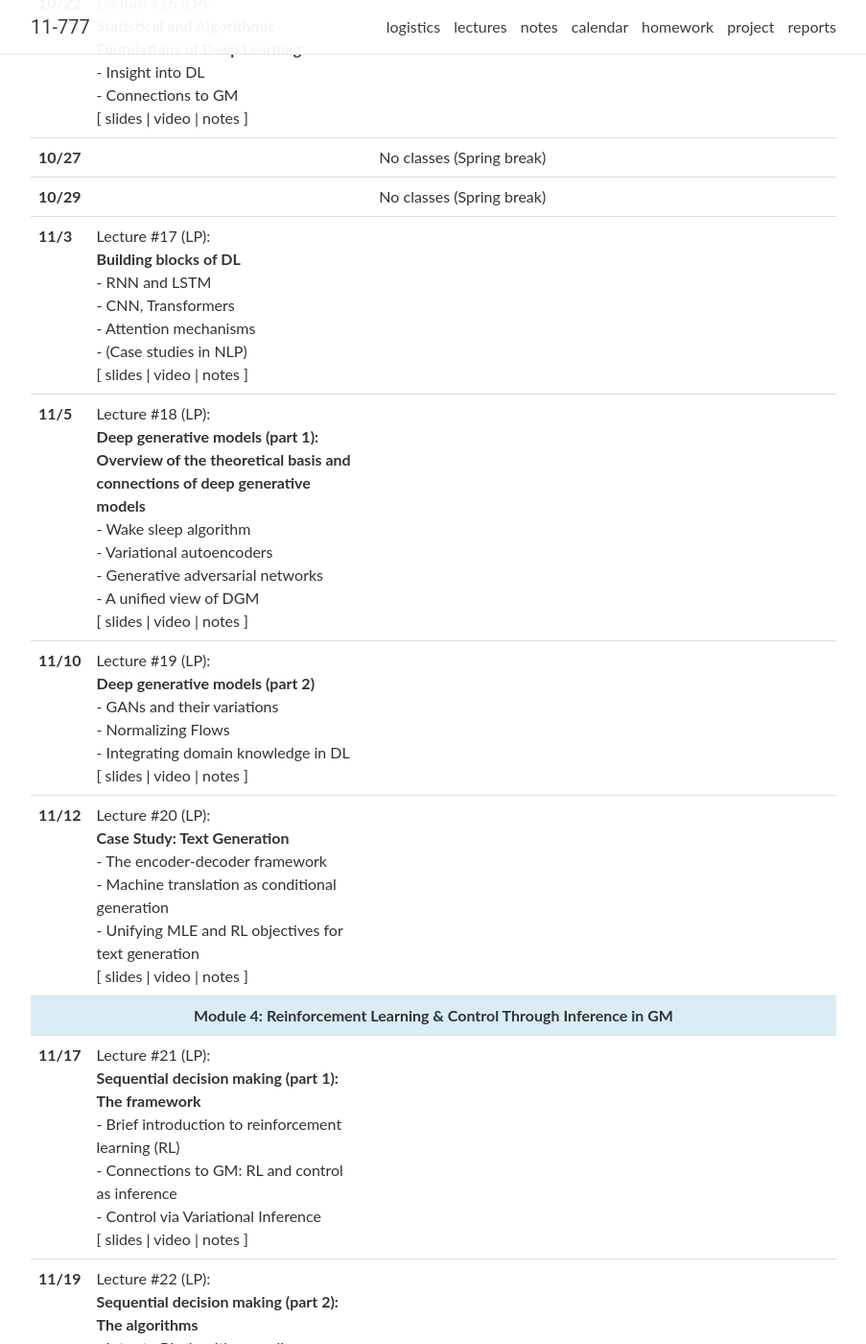
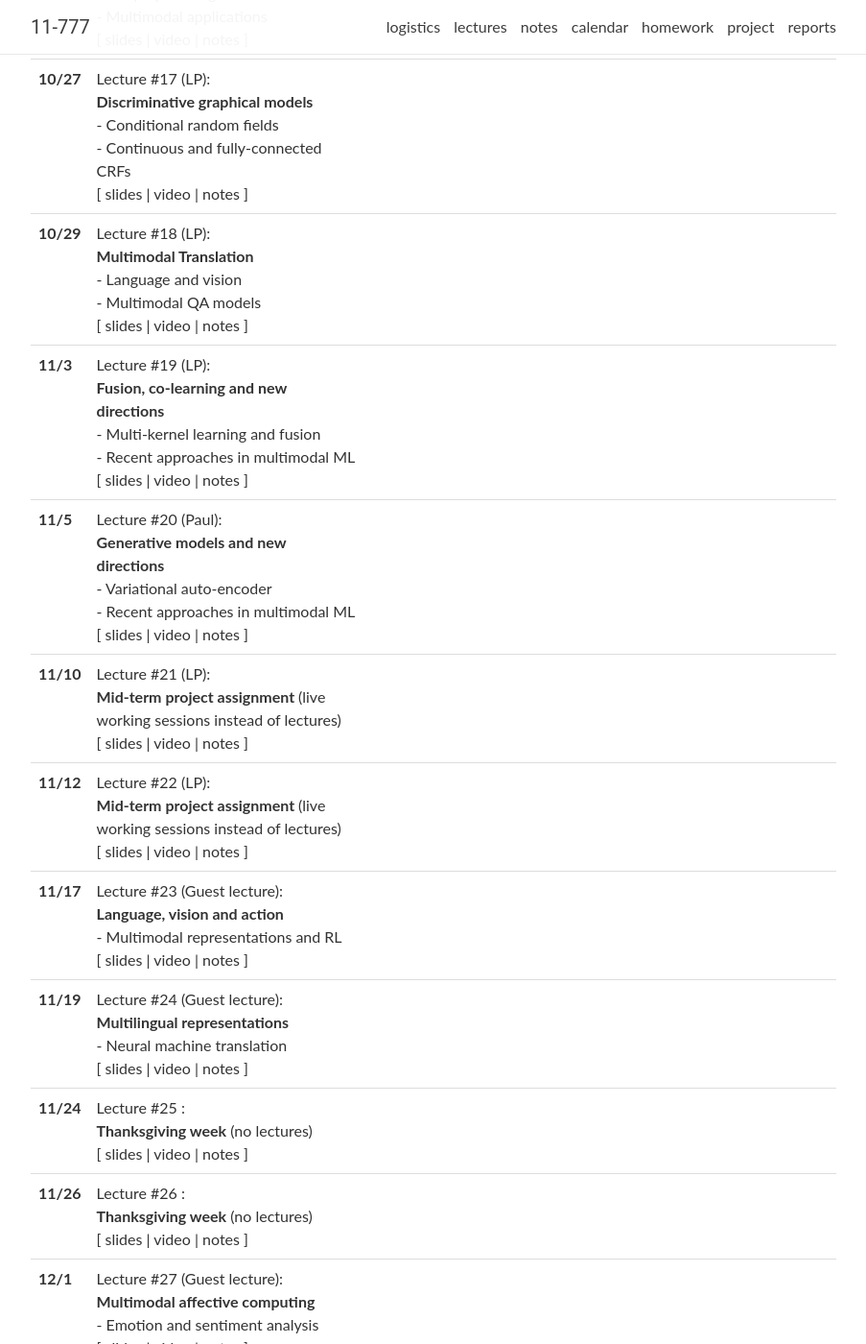
Before and after one commit to pliang279/mmml-course, a Jekyll site: the page built from _pages/lectures.md, in a window 1280 px wide and 1400 px high, scrolled down 2344 px. Shown: the whole window at 96% size, without its empty margins (188-1091 px from the left). Built offline with Jekyll 4.4.1, drawn with Linux system fonts in a browser that asks for light colours; nearby versions of some CDN libraries; comment, search, counter and statistics services are not loaded; some of the changed text lies outside the part shown.

Commit message:
Update lectures.yml

```diff
--- a/_data/lectures.yml
+++ b/_data/lectures.yml
@@ -1,5 +1,3 @@
-- title: "Module 1: Introduction, Representation, and Exact Inference"
-
 - date: 9/1
   lecturer: LP
   title: >
@@ -154,7 +152,9 @@
 - date: 10/13
   lecturer: LP
   title: >
-    <strong>Theory of Variational Inference: Inner and Outer Approximations</strong>
+    <strong>Alignment and representation</strong> <br />
+    - Multi-head attention <br />
+    - Multimodal transformers
   slides:
   annotated:
   video:
@@ -165,7 +165,9 @@
 - date: 10/15
   lecturer: LP
   title: >
-    <strong>Approximate Inference: Monte Carlo and Sequential Monte Carlo methods</strong>
+    <strong>Probabilistic graphical models</strong> <br />
+    - Dynamic Bayesian networks <br />
+    - Coupled and factor HMMs
   slides:
   annotated:
   video:
@@ -174,12 +176,11 @@
   logistics:
 
 - date: 10/20
-  lecturer: LP
+  lecturer: Paul
   title: >
-    <strong>Markov Chain Monte Carlo</strong> <br />
-    - Metropolis-Hastings <br />
-    - Hamiltonian Monte Carlo <br />
-    - Langevin Dynamics
+    <strong>Reinforcement learning</strong> <br />
+    - Markov decision process <br />
+    - Q learning and policy gradients
   slides:
   annotated:
   video:
@@ -187,14 +188,12 @@
   readings:
   logistics:
 
-- title: "Module 3: Deep Learning &amp; Generative Models"
-
 - date: 10/22
-  lecturer: LP
+  lecturer: Paul
   title: >
-    <strong>Statistical and Algorithmic Foundations of Deep Learning</strong> <br />
-    - Insight into DL <br />
-    - Connections to GM
+    <strong>Multimodal RL</strong> <br />
+    - Deep Q learning <br />
+    - Multimodal applications
   slides:
   annotated:
   video:
@@ -203,19 +202,37 @@
   logistics:
 
 - date: 10/27
-  title: No classes (Spring break)
+  lecturer: LP
+  title: >
+    <strong>Discriminative graphical models</strong> <br />
+    - Conditional random fields <br />
+    - Continuous and fully-connected CRFs
+  slides:
+  annotated:
+  video:
+  notes:
+  readings:
+  logistics:
 
 - date: 10/29
-  title: No classes (Spring break)
+  lecturer: LP
+  title: >
+    <strong>Multimodal Translation</strong> <br />
+    - Language and vision <br />
+    - Multimodal QA models
+  slides:
+  annotated:
+  video:
+  notes:
+  readings:
+  logistics:
 
 - date: 11/3
   lecturer: LP
   title: >
-    <strong>Building blocks of DL</strong> <br />
-    - RNN and LSTM <br />
-    - CNN, Transformers <br />
-    - Attention mechanisms <br />
-    - (Case studies in NLP)
+    <strong>Fusion, co-learning and new directions</strong> <br />
+    - Multi-kernel learning and fusion <br />
+    - Recent approaches in multimodal ML
   slides:
   annotated:
   video:
@@ -224,14 +241,11 @@
   logistics:
 
 - date: 11/5
-  lecturer: LP
+  lecturer: Paul
   title: >
-    <strong>Deep generative models (part 1): <br />
-    Overview of the theoretical basis and connections of deep generative models</strong> <br />
-    - Wake sleep algorithm <br />
-    - Variational autoencoders <br />
-    - Generative adversarial networks <br />
-    - A unified view of DGM
+    <strong>Generative models and new directions </strong> <br />
+    - Variational auto-encoder <br />
+    - Recent approaches in multimodal ML
   slides:
   annotated:
   video:
@@ -241,11 +255,7 @@
 
 - date: 11/10
   lecturer: LP
-  title: >
-    <strong>Deep generative models (part 2)</strong> <br />
-    - GANs and their variations <br />
-    - Normalizing Flows <br />
-    - Integrating domain knowledge in DL
+  title: <strong>Mid-term project assignment </strong>(live working sessions instead of lectures)
   slides:
   annotated:
   video:
@@ -255,11 +265,7 @@
 
 - date: 11/12
   lecturer: LP
-  title: >
-    <strong>Case Study: Text Generation</strong> <br />
-    - The encoder-decoder framework <br />
-    - Machine translation as conditional generation <br />
-    - Unifying MLE and RL objectives for text generation
+  title: <strong>Mid-term project assignment </strong>(live working sessions instead of lectures)
   slides:
   annotated:
   video:
@@ -267,15 +273,11 @@
   readings:
   logistics:
 
-- title: "Module 4: Reinforcement Learning &amp; Control Through Inference in GM"
-
 - date: 11/17
-  lecturer: LP
+  lecturer: Guest lecture
   title: >
-    <strong>Sequential decision making (part 1): The framework</strong> <br />
-    - Brief introduction to reinforcement learning (RL) <br />
-    - Connections to GM: RL and control as inference <br />
-    - Control via Variational Inference
+    <strong>Language, vision and action</strong> <br />
+    - Multimodal representations and RL
   slides:
   annotated:
   video:
@@ -284,12 +286,10 @@
   logistics:
 
 - date: 11/19
-  lecturer: LP
+  lecturer: Guest lecture
   title: >
-    <strong>Sequential decision making (part 2): The algorithms</strong> <br />
-    - Intro to RL algorithms: policy gradients and Q-learning <br />
-    - Max-entropy policy gradient <br />
-    - Soft Q-learning
+    <strong>Multilingual representations</strong> <br />
+    - Neural machine translation
   slides:
   annotated:
   video:
@@ -297,14 +297,9 @@
   readings:
   logistics:
 
-- title: "Module 5: Nonparametric methods"
-
 - date: 11/24
-  lecturer: Eric
-  title: >
-    <strong>Bayesian non-parameterics</strong> <br />
-    - Dirichlet Process (DP) <br />
-    - Indian Buffet Process (IBP)
+  lecturer:
+  title: <strong>Thanksgiving week</strong> (no lectures)
   slides:
   annotated:
   video:
@@ -313,12 +308,8 @@
   logistics:
 
 - date: 11/26
-  lecturer: Maruan
-  title: >
-    <strong>Bayesian non-parameterics (continued)</strong> <br />
-    - Inference in Dirichlet Process (DP) <br />
-    - Hierarchical Dirichlet Process (HDP) <br />
-    - Indian Buffet Process (IBP)
+  lecturer:
+  title: <strong>Thanksgiving week</strong> (no lectures)
   slides:
   annotated:
   video:
@@ -329,7 +320,8 @@
 - date: 12/1
   lecturer: Guest lecture
   title: >
-    <strong>Multimodal affective computing</strong>
+    <strong>Multimodal affective computing</strong> <br />
+    - Emotion and sentiment analysis
   slides:
   annotated:
   video:
@@ -349,13 +341,8 @@
   logistics:
 
 - date: 12/8
-  lecturer: Maruan
-  title: >
-    <strong>Gaussian processes (GPs) and elements of meta-learning</strong> <br />
-    - Gaussian Processes (GPs) and kernel functions <br />
-    - (Deep) kernel learning and approximations <br />
-    - Neural Processes (NPs) as an approximation to GPs <br />
-    - Elements of meta-learning
+  lecturer:
+  title: <strong>Final project assignment</strong> (live working sessions instead of lectures)
   slides:
   annotated:
   video:
@@ -363,18 +350,12 @@
   readings:
   logistics:
 
-- title: "Module 6: Modular and scalable algorithms and systems"
-
 - date: 12/10
-  lecturer: Guest lecture
-  title: >
-    <strong>Scalable algorithms and systems for learning, inference, and prediction</strong>
+  lecturer:
+  title: <strong>Final project assignment</strong> (live working sessions instead of lectures)
   slides:
   annotated:
   video:
   notes:
   readings:
   logistics:
-
-- date: 4/30
-  title: "Project presentations (NSH attrium, 2:30-5:30 pm)"
```
